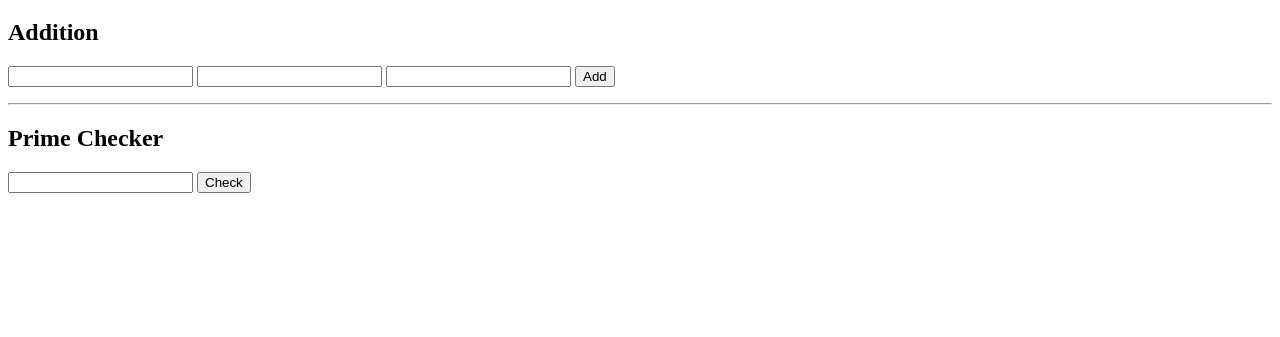
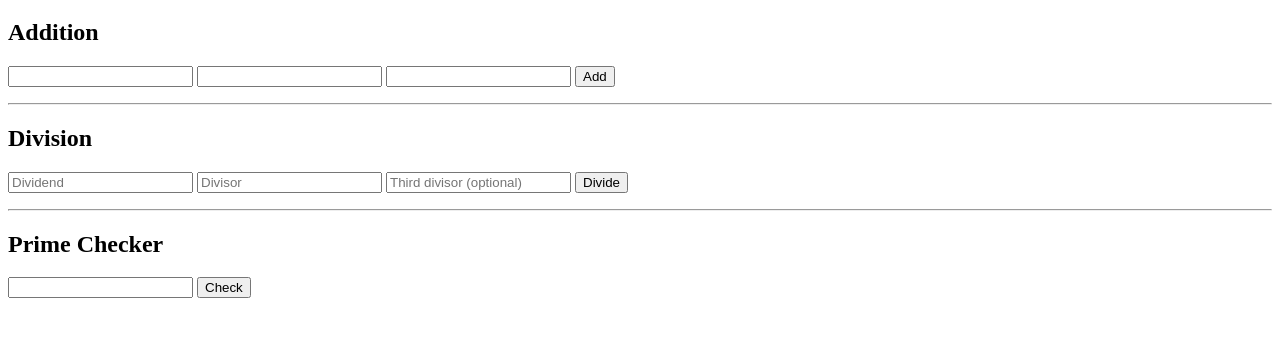
Before and after one commit to nafiszami/MathPackage, a website: page Views/index.html in a window 1280 px wide. Shown: the part 61-398 px from the top of the page. Drawn offline with Linux system fonts and the light colour scheme.

Commit message:
Added Division feature

```diff
--- a/Views/index.html
+++ b/Views/index.html
@@ -22,7 +22,15 @@ Add
 <p id="addResult"></p>
 
 <hr>
-
+<h2>Division</h2>
+<input id="div1" placeholder="Dividend">
+<input id="div2" placeholder="Divisor">
+<input id="div3" placeholder="Third divisor (optional)">
+<button onclick="division()">
+  Divide
+</button>
+<p id="divisionResult"></p>
+<hr>
 <h2>Prime Checker</h2>
 
 <input id="prime">
--- a/Views/script.js
+++ b/Views/script.js
@@ -30,6 +30,40 @@ async function addition() {
         = data.result;
 }
 
+async function division() {
+  const response = await fetch(
+    '/api/division',
+    {
+      method: 'POST',
+
+      headers: {
+        'Content-Type': 'application/json',
+      },
+
+      body: JSON.stringify({
+        firstNumber: Number(
+          document.getElementById('div1').value,
+        ),
+
+        secondNumber: Number(
+          document.getElementById('div2').value,
+        ),
+
+        thirdNumber: document.getElementById('div3').value
+          ? Number(
+              document.getElementById('div3').value,
+            )
+          : null,
+      }),
+    },
+  );
+
+  const data = await response.json();
+
+  document.getElementById('divisionResult').innerHTML
+        = data.result;
+}
+
 async function prime() {
   const response = await fetch(
     '/api/prime',
```
Also changed, not shown: 1 other file.
